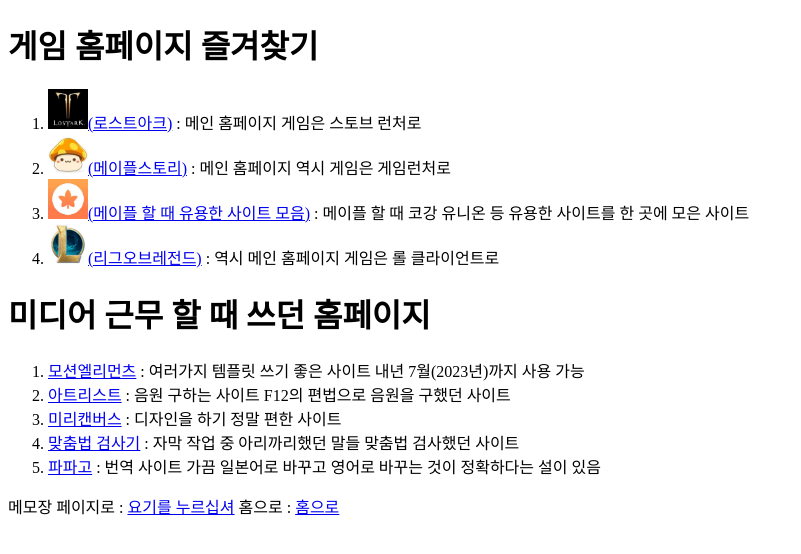
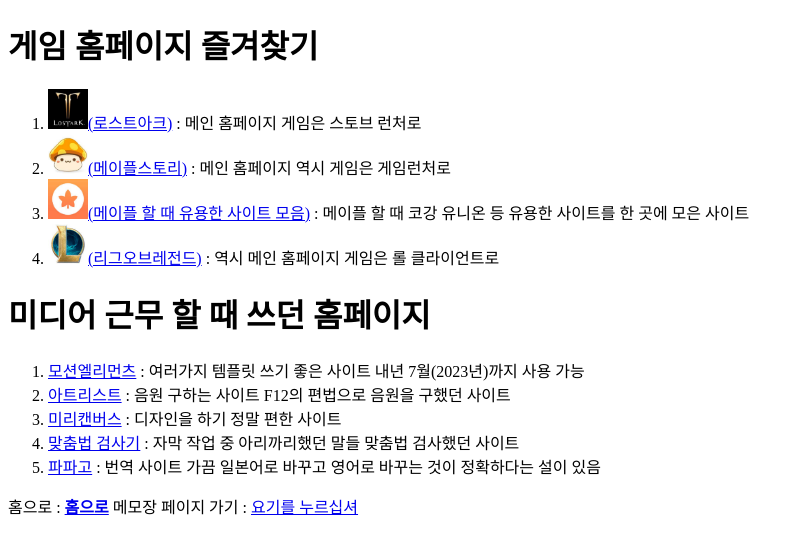
Before and after one commit to KwakYounHo/YHcoding, a plain HTML site: page 2.html in a window 1280 px wide. Shown: the whole page, without its empty margins (0-801 px from the left). Drawn offline with Linux system fonts and the light colour scheme.

Commit message:
타겟 제거, 홈으로 추가index로

```diff
--- a/2.html
+++ b/2.html
@@ -37,7 +37,7 @@
      </ol>
 
 <!-------홈으로------->
-메모장 페이지로 : <a href="1.html" title="어서 눌러줭">요기를 누르십셔</a>
-홈으로 : <a href="index.html" title="첫 페이지로"><stong>홈으로</storg></a>
+홈으로 : <a href="index.html" title="어서 눌러줭"><strong>홈으로</strong></a>
+메모장 페이지 가기 : <a href="1.html" title="메모장 페이지로 갈랭?">요기를 누르십셔</a>
 </body>
 </html>
```
Also changed, not shown: 1.html (+1 -1 lines), index.html (+2 -2 lines).
